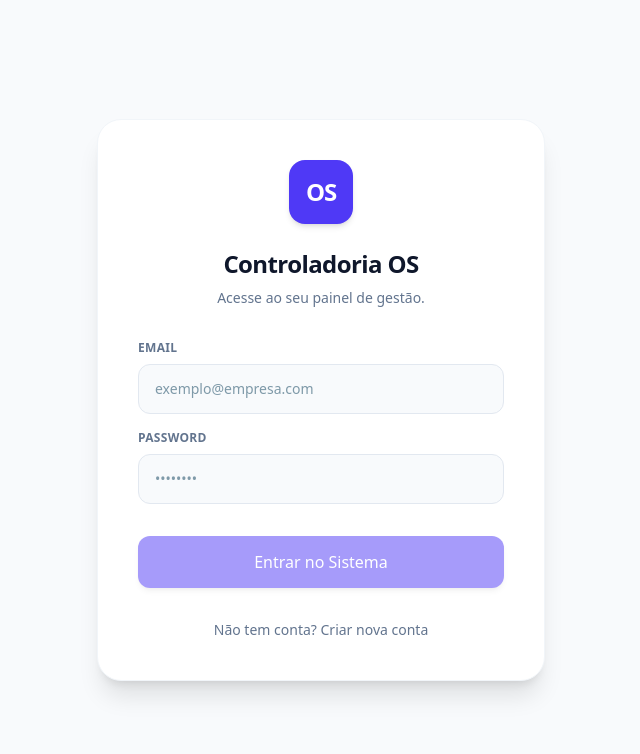
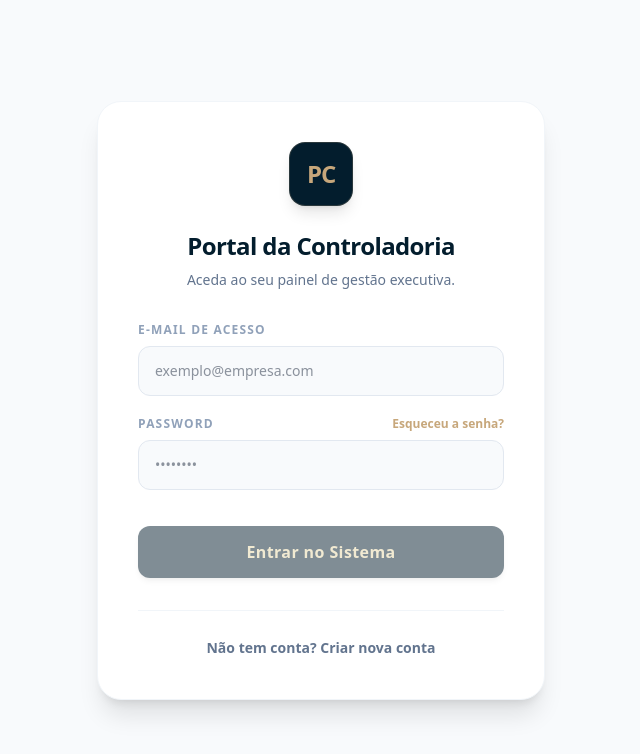
Before and after one commit to vieirakaioc/controladoria-os, a Next.js app: page /login in a window 1280 px wide. Shown: the top 754 px of the page, without its empty margins (319-959 px from the left). Built offline with nearby package versions, Linux system fonts and the light colour scheme; no server answers; the database is empty.

Commit message:
atualização alterar senha

```diff
--- a/app/login/page.tsx
+++ b/app/login/page.tsx
@@ -10,14 +10,15 @@ export default function LoginPage() {
   const [password, setPassword] = useState('')
   const [msg, setMsg] = useState('')
   const [loading, setLoading] = useState(false)
-  const [isLoginMode, setIsLoginMode] = useState(true)
+
+  const [viewMode, setViewMode] = useState<'login' | 'signup' | 'reset'>('login')
 
   const handleAuth = async (e: React.FormEvent) => {
     e.preventDefault()
     setLoading(true)
     setMsg('')
 
-    if (isLoginMode) {
+    if (viewMode === 'login') {
       const { error } = await supabase.auth.signInWithPassword({ email, password })
       if (error) {
         setMsg('❌ Credenciais inválidas.')
@@ -25,7 +26,7 @@ export default function LoginPage() {
         return
       }
       router.push('/tarefas')
-    } else {
+    } else if (viewMode === 'signup') {
       const { error } = await supabase.auth.signUp({ email, password })
       if (error) {
         setMsg('❌ ' + error.message)
@@ -33,36 +34,62 @@ export default function LoginPage() {
         return
       }
       setMsg('✅ Conta criada! Verifique o seu email ou faça login.')
-      setIsLoginMode(true)
+      setViewMode('login')
+      setLoading(false)
+    } else if (viewMode === 'reset') {
+      if (!email) {
+        setMsg('❌ Por favor, preencha o seu e-mail.')
+        setLoading(false)
+        return
+      }
+
+      const { error } = await supabase.auth.resetPasswordForEmail(email, {
+        redirectTo: `${window.location.origin}/profile`,
+      })
+
+      if (error) {
+        setMsg('❌ Erro: ' + error.message)
+      } else {
+        setMsg('✅ Link de recuperação enviado! Verifique a sua caixa de entrada.')
+        setViewMode('login')
+      }
       setLoading(false)
     }
   }
 
   return (
     <div className="min-h-screen bg-slate-50 flex items-center justify-center p-6 font-sans">
-      <div className="w-full max-w-md bg-white border border-slate-100 rounded-3xl shadow-xl p-10 flex flex-col items-center">
-
-        {/* Logotipo Simplificado */}
-        <div className="h-16 w-16 bg-indigo-600 rounded-2xl flex items-center justify-center shadow-md mb-6">
-          <span className="text-white text-2xl font-bold tracking-tighter">OS</span>
+      <div className="w-full max-w-md bg-white border border-slate-100 rounded-3xl shadow-xl p-10 flex flex-col items-center transition-all">
+        <div className="h-16 w-16 bg-[#031D2D] rounded-2xl flex items-center justify-center shadow-lg mb-6 border border-[#C7A77B]/20">
+          <span className="text-[#C7A77B] text-2xl font-black tracking-tighter">PC</span>
         </div>
 
-        <h1 className="text-2xl font-bold text-slate-900 tracking-tight">Controladoria OS</h1>
-        <p className="text-slate-500 font-medium text-sm mt-2 text-center mb-8">
-          {isLoginMode ? 'Acesse ao seu painel de gestão.' : 'Crie uma conta para aceder ao sistema.'}
+        <h1 className="text-2xl font-extrabold text-[#031D2D] tracking-tight">Portal da Controladoria</h1>
+        <p className="text-slate-500 font-medium text-sm mt-2 text-center mb-8 px-4">
+          {viewMode === 'login' && 'Aceda ao seu painel de gestão executiva.'}
+          {viewMode === 'signup' && 'Crie uma conta para aceder ao sistema.'}
+          {viewMode === 'reset' && 'Insira o seu e-mail para receber um link seguro de recuperação de senha.'}
         </p>
 
         {msg && (
-          <div className={`w-full p-4 rounded-xl text-sm font-medium mb-6 ${msg.includes('✅') ? 'bg-emerald-50 text-emerald-700' : 'bg-red-50 text-red-600'}`}>
+          <div
+            className={`w-full p-4 rounded-xl text-sm font-medium mb-6 flex items-start gap-2 ${
+              msg.includes('✅')
+                ? 'bg-[#5A755C]/10 text-[#2d6943] border border-[#5A755C]/20'
+                : 'bg-red-50 text-red-600 border border-red-100'
+            }`}
+          >
             {msg}
           </div>
         )}
 
-        <form onSubmit={handleAuth} className="w-full space-y-4">
+        <form onSubmit={handleAuth} className="w-full space-y-5">
           <div>
-            <label className="text-xs font-semibold tracking-wide text-slate-500 uppercase mb-2 block">Email</label>
+            <label className="text-xs font-bold tracking-widest text-slate-400 uppercase mb-2 block">
+              E-mail de Acesso
+            </label>
             <input
-              className="w-full bg-slate-50 border border-slate-200 rounded-xl px-4 py-3.5 text-sm outline-none focus:border-indigo-600 focus:bg-white transition-colors"
+              className="w-full bg-slate-50 border border-slate-200 rounded-xl px-4 py-3.5 text-sm outline-none focus:border-[#C7A77B] focus:bg-white transition-colors text-slate-800"
               placeholder="exemplo@empresa.com"
               type="email"
               value={email}
@@ -71,10 +98,27 @@ export default function LoginPage() {
             />
           </div>
 
+          {viewMode !== 'reset' && (
             <div>
-            <label className="text-xs font-semibold tracking-wide text-slate-500 uppercase mb-2 block">Password</label>
+              <div className="flex justify-between items-center mb-2">
+                <label className="text-xs font-bold tracking-widest text-slate-400 uppercase block">
+                  Password
+                </label>
+                {viewMode === 'login' && (
+                  <button
+                    type="button"
+                    onClick={() => {
+                      setViewMode('reset')
+                      setMsg('')
+                    }}
+                    className="text-xs font-bold text-[#C7A77B] hover:text-[#A68A63] transition-colors"
+                  >
+                    Esqueceu a senha?
+                  </button>
+                )}
+              </div>
               <input
-              className="w-full bg-slate-50 border border-slate-200 rounded-xl px-4 py-3.5 text-sm outline-none focus:border-indigo-600 focus:bg-white transition-colors"
+                className="w-full bg-slate-50 border border-slate-200 rounded-xl px-4 py-3.5 text-sm outline-none focus:border-[#C7A77B] focus:bg-white transition-colors text-slate-800"
                 placeholder="••••••••"
                 type="password"
                 value={password}
@@ -82,23 +126,35 @@ export default function LoginPage() {
                 required
               />
             </div>
+          )}
 
           <button
             type="submit"
-            disabled={loading || !email || !password}
-            className="w-full bg-indigo-600 hover:bg-indigo-700 text-white font-medium py-3.5 rounded-xl shadow-md disabled:opacity-50 transition-all mt-4"
+            disabled={loading || !email || (viewMode !== 'reset' && !password)}
+            className="w-full bg-[#031D2D] hover:bg-[#063955] text-[#E5D6A7] font-bold py-3.5 rounded-xl shadow-md disabled:opacity-50 transition-all mt-4 tracking-wide"
           >
-            {loading ? 'A processar...' : (isLoginMode ? 'Entrar no Sistema' : 'Criar Conta')}
+            {loading
+              ? 'A processar...'
+              : viewMode === 'login'
+                ? 'Entrar no Sistema'
+                : viewMode === 'signup'
+                  ? 'Criar Conta'
+                  : 'Enviar Link de Recuperação'}
           </button>
         </form>
 
+        <div className="mt-8 pt-6 border-t border-slate-100 w-full text-center">
           <button
-          onClick={() => setIsLoginMode(!isLoginMode)}
-          className="mt-8 text-sm font-medium text-slate-500 hover:text-indigo-600 transition-colors"
+            type="button"
+            onClick={() => {
+              setViewMode(viewMode === 'login' ? 'signup' : 'login')
+              setMsg('')
+            }}
+            className="text-sm font-semibold text-slate-500 hover:text-[#031D2D] transition-colors"
           >
-          {isLoginMode ? 'Não tem conta? Criar nova conta' : 'Já tem conta? Fazer login'}
+            {viewMode === 'login' ? 'Não tem conta? Criar nova conta' : 'Voltar ao Login'}
           </button>
-
+        </div>
       </div>
     </div>
   )
--- a/app/profile/page.tsx
+++ b/app/profile/page.tsx
@@ -4,7 +4,7 @@ import { useEffect, useState, useRef } from 'react'
 import { useRouter } from 'next/navigation'
 import { supabase } from '@/lib/supabase'
 import { Toaster, toast } from 'react-hot-toast'
-import { User, Upload, Briefcase, Building, Info } from 'lucide-react' // 💡 CORREÇÃO AQUI: 'Info' adicionado!
+import { User, Upload, Briefcase, Building, Info, Lock } from 'lucide-react' // 💡 CORREÇÃO AQUI: 'Lock' adicionado!
 
 export default function ProfilePage() {
   const router = useRouter()
@@ -14,6 +14,11 @@ export default function ProfilePage() {
   const [email, setEmail] = useState('')
   const [nome, setNome] = useState('')
   const [role, setRole] = useState('')
+
+  // Estados para a troca de senha
+  const [novaSenha, setNovaSenha] = useState('')
+  const [confirmarSenha, setConfirmarSenha] = useState('')
+  const [alterandoSenha, setAlterandoSenha] = useState(false)
 
   const [salvando, setSalvando] = useState(false)
 
@@ -71,6 +76,28 @@ export default function ProfilePage() {
       toast.error('Erro ao guardar o perfil.', { id: toastId })
     } finally {
       setSalvando(false)
+    }
+  }
+
+  const alterarSenha = async () => {
+    if (!novaSenha || !confirmarSenha) return toast.error('Preencha os dois campos de senha.')
+    if (novaSenha !== confirmarSenha) return toast.error('As senhas não coincidem.')
+    if (novaSenha.length < 6) return toast.error('A senha deve ter pelo menos 6 caracteres.')
+
+    setAlterandoSenha(true)
+    const toastId = toast.loading('A alterar a senha...')
+
+    try {
+      const { error } = await supabase.auth.updateUser({ password: novaSenha })
+      if (error) throw error
+
+      toast.success('Senha alterada com sucesso!', { id: toastId })
+      setNovaSenha('')
+      setConfirmarSenha('')
+    } catch (e: any) {
+      toast.error('Erro ao alterar a senha. Tente novamente.', { id: toastId })
+    } finally {
+      setAlterandoSenha(false)
     }
   }
 
@@ -137,6 +164,7 @@ export default function ProfilePage() {
 
       <div className="grid grid-cols-1 lg:grid-cols-2 gap-8 items-start">
 
+        <div className="space-y-8">
           {/* CARD DO PERFIL DO USUÁRIO */}
           <div className="bg-white dark:bg-slate-900 border border-slate-100 dark:border-slate-800 rounded-2xl shadow-sm p-8 flex flex-col transition-all">
             <div className="flex items-center gap-3 mb-6 pb-4 border-b border-slate-100 dark:border-slate-800">
@@ -172,9 +200,56 @@ export default function ProfilePage() {
             </div>
           </div>
 
+          {/* CARD DE SEGURANÇA / SENHA */}
+          <div className="bg-white dark:bg-slate-900 border border-slate-100 dark:border-slate-800 rounded-2xl shadow-sm p-8 flex flex-col transition-all">
+            <div className="flex items-center gap-3 mb-6 pb-4 border-b border-slate-100 dark:border-slate-800">
+              <Lock size={20} className="text-slate-400" />
+              <h2 className="text-lg font-bold text-slate-800 dark:text-white">Segurança da Conta</h2>
+            </div>
+
+            <p className="text-sm text-slate-500 mb-6 leading-relaxed">
+              Mantenha a sua conta segura. Escolha uma senha forte com pelo menos 6 caracteres.
+            </p>
+
+            <div className="space-y-5">
+              <div>
+                <label className="text-xs font-bold text-slate-500 uppercase tracking-wider block mb-1.5">Nova Senha</label>
+                <input
+                  type="password"
+                  value={novaSenha}
+                  onChange={e => setNovaSenha(e.target.value)}
+                  className="w-full border border-slate-200 dark:border-slate-700 bg-slate-50 dark:bg-slate-950 rounded-xl px-4 py-3 outline-none focus:border-[#C7A77B] text-slate-800 dark:text-white font-medium transition-colors"
+                  placeholder="••••••••"
+                />
+              </div>
+
+              <div>
+                <label className="text-xs font-bold text-slate-500 uppercase tracking-wider block mb-1.5">Confirmar Nova Senha</label>
+                <input
+                  type="password"
+                  value={confirmarSenha}
+                  onChange={e => setConfirmarSenha(e.target.value)}
+                  className="w-full border border-slate-200 dark:border-slate-700 bg-slate-50 dark:bg-slate-950 rounded-xl px-4 py-3 outline-none focus:border-[#C7A77B] text-slate-800 dark:text-white font-medium transition-colors"
+                  placeholder="••••••••"
+                />
+              </div>
+            </div>
+
+            <div className="mt-8 pt-6 border-t border-slate-100 dark:border-slate-800 flex justify-end">
+              <button
+                onClick={alterarSenha}
+                disabled={alterandoSenha || !novaSenha || !confirmarSenha}
+                className="bg-slate-200 hover:bg-slate-300 dark:bg-slate-800 dark:hover:bg-slate-700 text-slate-700 dark:text-slate-200 px-8 py-3 rounded-xl text-sm font-bold shadow-sm transition-all disabled:opacity-50 tracking-tight"
+              >
+                {alterandoSenha ? 'A alterar...' : 'Atualizar Senha'}
+              </button>
+            </div>
+          </div>
+        </div>
+
         {/* CARD DE CONFIGURAÇÃO DA EMPRESA (VISÍVEL APENAS PARA ADMIN) */}
         {role === 'admin' && (
-          <div className="bg-white dark:bg-slate-900 border border-[#C7A77B]/30 dark:border-[#C7A77B]/20 rounded-2xl shadow-lg p-8 flex flex-col relative overflow-hidden transition-all">
+          <div className="bg-white dark:bg-slate-900 border border-[#C7A77B]/30 dark:border-[#C7A77B]/20 rounded-2xl shadow-lg p-8 flex flex-col relative overflow-hidden transition-all h-full">
             <div className="absolute top-0 left-0 w-full h-1.5 bg-[#C7A77B]"></div>
 
             <div className="flex items-center gap-3 mb-6 pb-4 border-b border-slate-100 dark:border-slate-800">
@@ -186,7 +261,7 @@ export default function ProfilePage() {
               Como Administrador, pode alterar a <strong className="text-slate-800 dark:text-slate-300">Logo do Menu Principal</strong>. Esta alteração reflete-se automaticamente no sistema para <strong>todos os utilizadores</strong>.
             </p>
 
-            <div className="flex flex-col items-center justify-center p-6 border-2 border-dashed border-slate-200 dark:border-slate-700 rounded-xl bg-slate-50 dark:bg-slate-950 mb-6">
+            <div className="flex flex-col items-center justify-center p-6 border-2 border-dashed border-slate-200 dark:border-slate-700 rounded-xl bg-slate-50 dark:bg-slate-950 mb-6 flex-1">
               {logoEmpresaUrl ? (
                 <div className="flex flex-col items-center">
                   <span className="text-[10px] font-bold text-slate-400 uppercase tracking-widest mb-3">Logo Atual</span>
```
Lines whose indentation alone changed are shown as unchanged.
